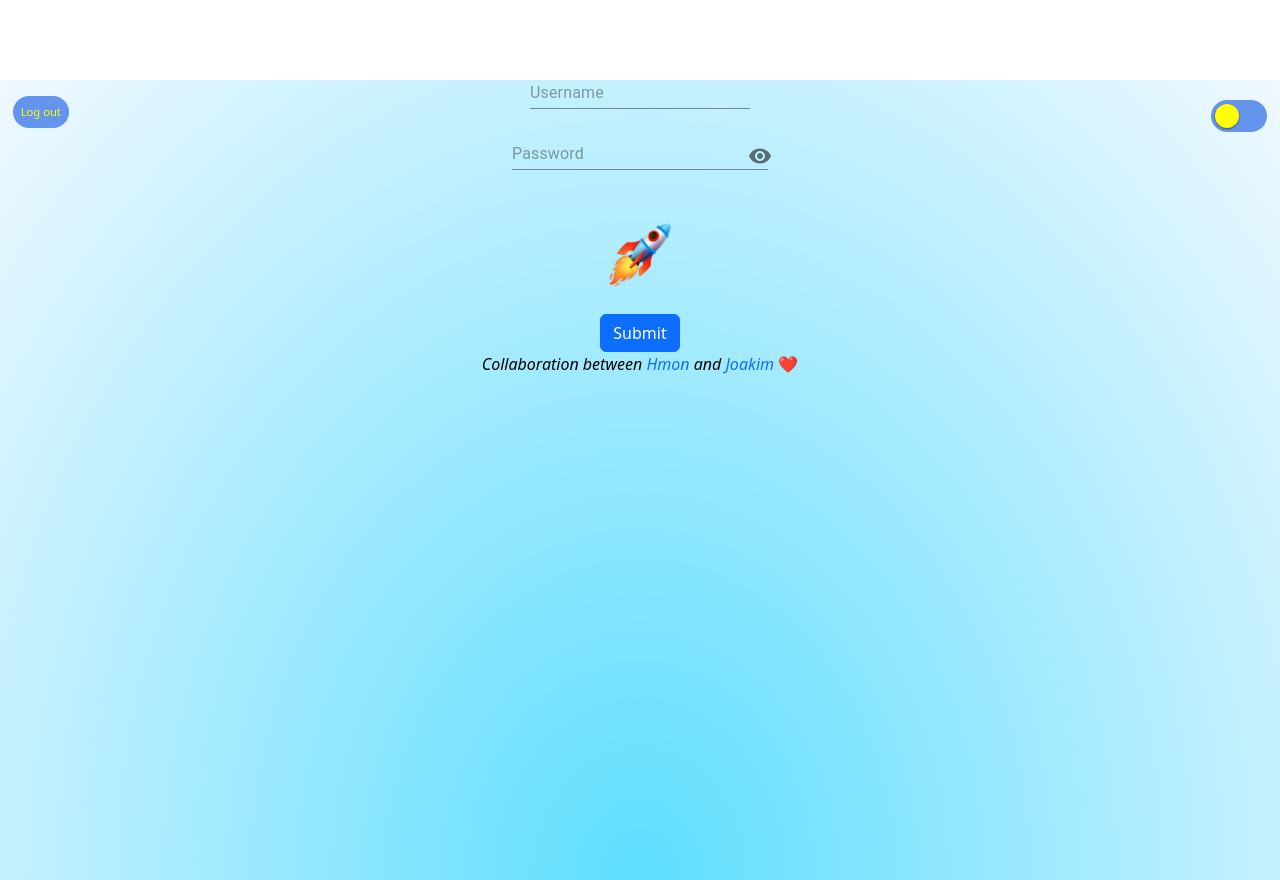
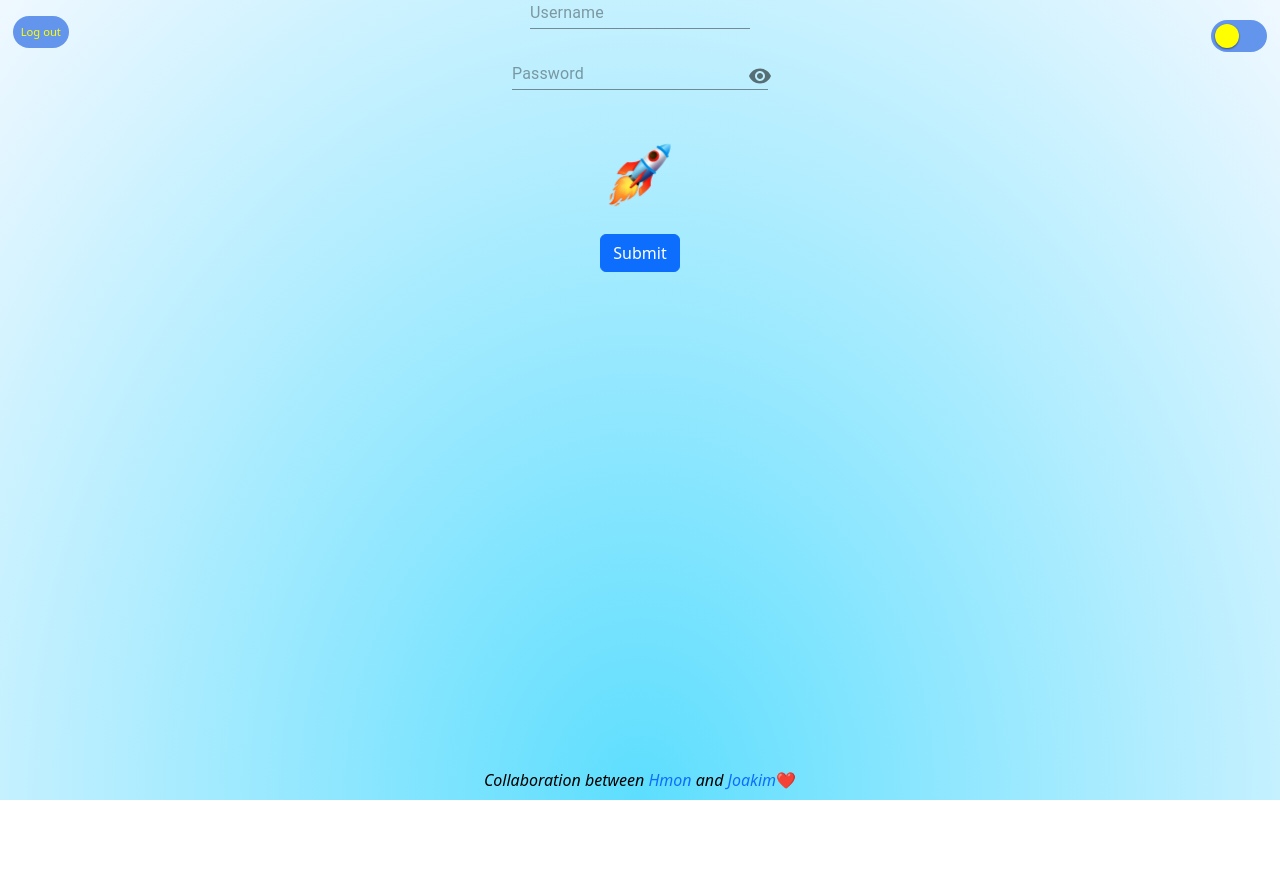
Before and after one commit to HmonWutt/Graduation-website, a React (Create React App) app in the folder frontend/: page / in a window 1280 px wide. After the commit the page ends 800 px from the top, so only its background shows below. Built offline with nearby package versions, Linux system fonts and the light colour scheme; no server answers.

Commit message:
changed font, moved all css to index.css

```diff
--- a/frontend/src/index.css
+++ b/frontend/src/index.css
@@ -1,24 +1,35 @@
 body {
   margin: 0;
-  font-family: -apple-system, BlinkMacSystemFont, "Segoe UI", "Roboto", "Oxygen",
+  /*font-family: -apple-system, BlinkMacSystemFont, "Segoe UI", "Roboto", "Oxygen",
     "Ubuntu", "Cantarell", "Fira Sans", "Droid Sans", "Helvetica Neue",
-    sans-serif;
+    sans-serif;*/
+  font-family: "Montserrat", sans-serif;
   -webkit-font-smoothing: antialiased;
   -moz-osx-font-smoothing: grayscale;
 }
 #root {
   position: relative;
+  height: 100%;
+  width: 100%;
 }
 code {
-  font-family: source-code-pro, Menlo, Monaco, Consolas, "Courier New",
-    monospace;
+  /*font-family: source-code-pro, Menlo, Monaco, Consolas, "Courier New",
+    monospace; */
+  font-family: "Montserrat", sans-serif;
 }
 .hidden {
   display: none;
 }
 /****************************************login************************************/
 #login {
-  margin-top: 5rem;
+  display: flex;
+  flex-direction: column;
+  align-items: center;
+  gap: 2rem;
+  z-index: 2;
+}
+.input {
+  margin-top: 2rem;
 }
 /*****************************************mainpage****************************************/
 #rocket-holder {
@@ -200,3 +211,15 @@ cloud {
     transform: translateY(-2000px);
   }
 }
+#footer {
+  position: absolute;
+  top: 96%;
+  margin: auto;
+  width: 100%;
+  height: 1rem;
+  display: flex;
+  justify-content: center;
+}
+a {
+  text-decoration: none;
+}
```
